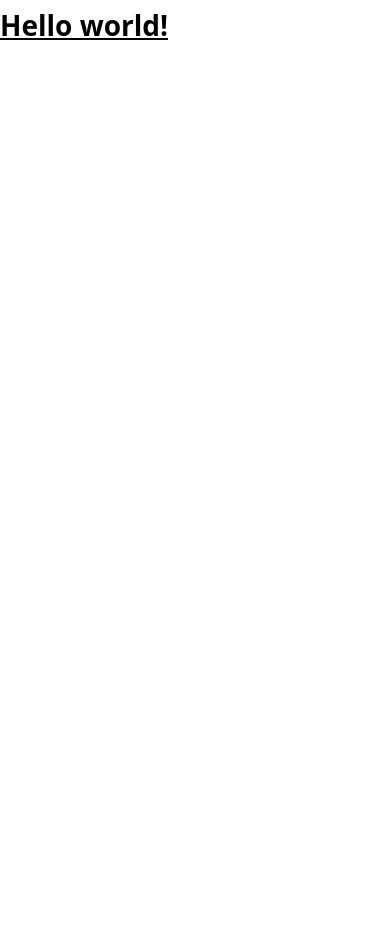
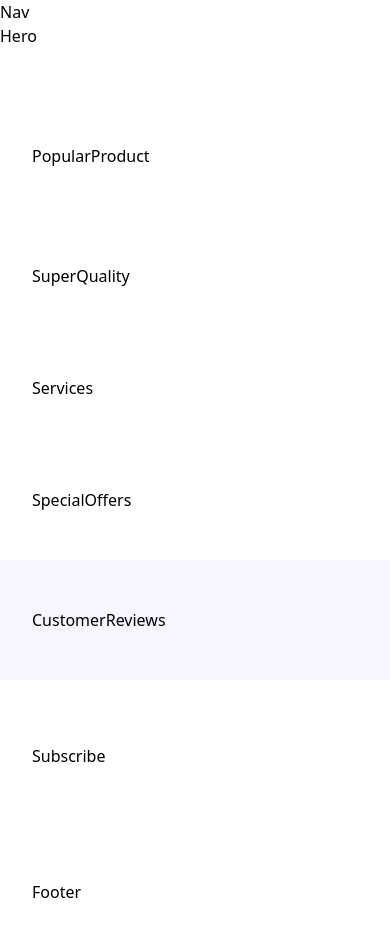
Before and after one commit to hwarsame/SneakerX, a React (Vite) app: page / in a window 390 px wide. Shown: the top 936 px of the page. Before the commit the page ends 844 px from the top, so only its background shows below. Built offline with nearby package versions, Linux system fonts and the light colour scheme; a web font is replaced by a local one.

Commit message:
fix early bugs and add sections

```diff
--- a/src/App.jsx
+++ b/src/App.jsx
@@ -1,7 +1,18 @@
-export default function App() {
-  return (
-    <h1 className="text-3xl font-bold underline">
-      Hello world!
-    </h1>
+ const App = () =>
+  (
+   <main className="relative">
+    Nav
+    <section className="xl:padding-1 wide:padding-r padding-b">
+      Hero
+    </section>
+    <section className="padding">PopularProduct</section>
+    <section className="padding">SuperQuality</section>
+    <section className="padding-x py-10">Services</section>
+    <section className="padding">SpecialOffers</section>
+    <section className="bg-pale-blue padding">CustomerReviews</section>
+    <section className="padding-x sm:py-32 py-16">Subscribe</section>
+    <section className="padding">Footer</section>
+   </main>
   )
-}
+
+export default App;
```
Also changed, not shown: src/index.css (+7 -7 lines).
